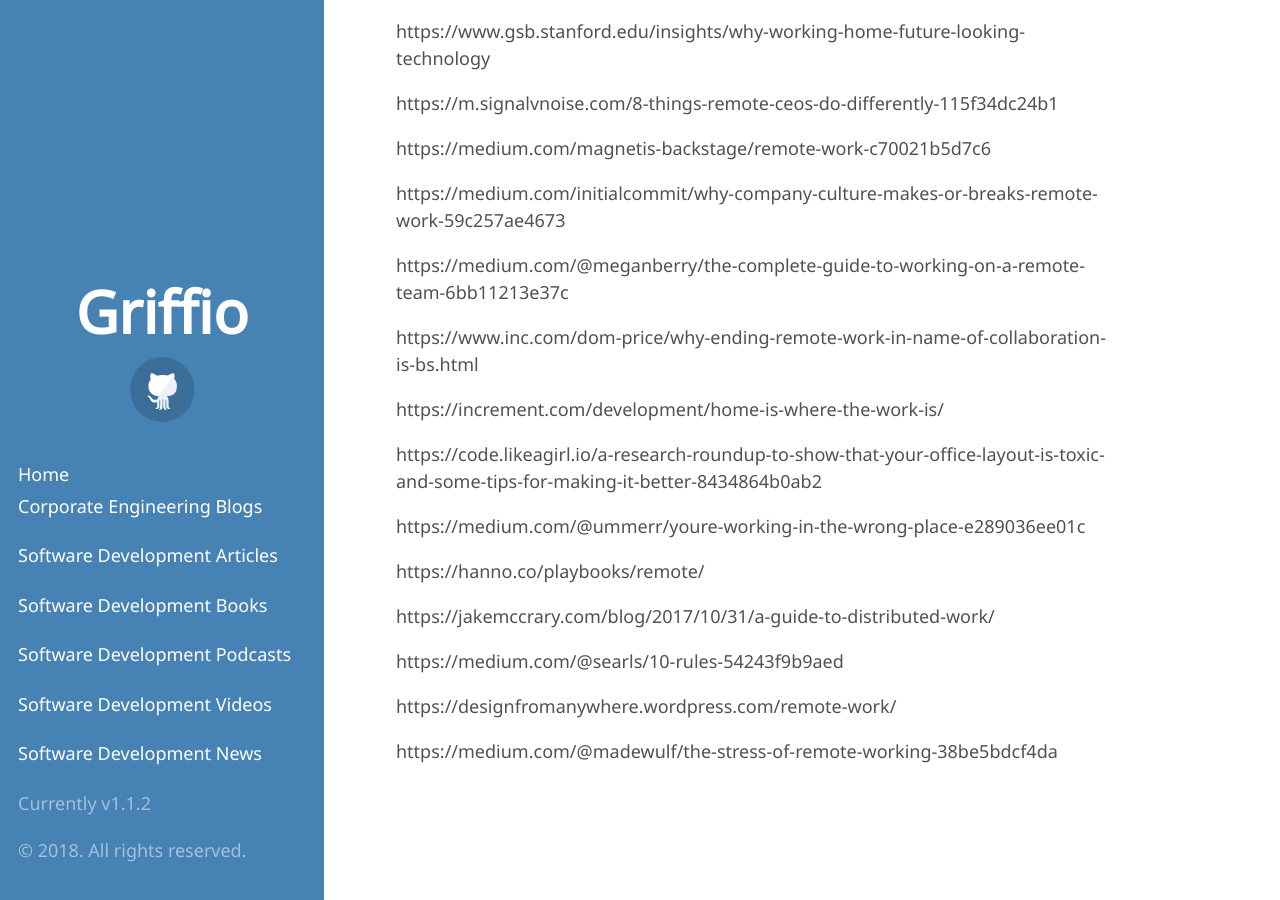
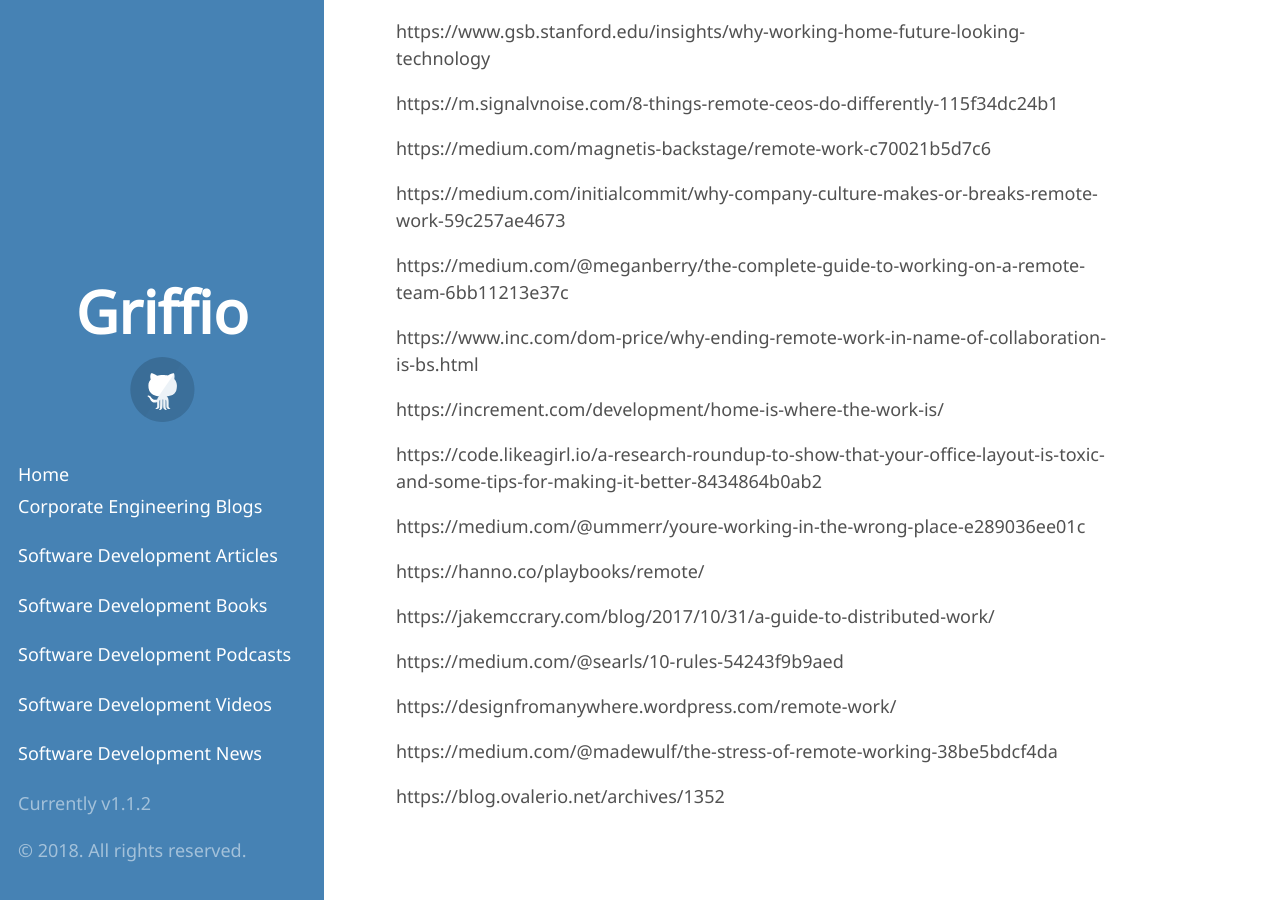
Before and after one commit to griffio/griffio.github.io, a Jekyll site: the page built from distributed_and_remote.md, in a window 1280 px wide and 900 px high, scrolled down 6660 px. Built offline with Jekyll 4.4.1, drawn with Linux system fonts in a browser that asks for light colours; some web fonts are replaced; our own code applies the rules of GitHub Pages for plain Markdown files; some of the changed lines change nothing that is shown.

Commit message:
OBSERVATIONS ON REMOTE WORK

```diff
--- a/distributed_and_remote.md
+++ b/distributed_and_remote.md
@@ -273,3 +273,5 @@
 https://designfromanywhere.wordpress.com/remote-work/
 
 https://medium.com/@madewulf/the-stress-of-remote-working-38be5bdcf4da
+
+https://blog.ovalerio.net/archives/1352
```
